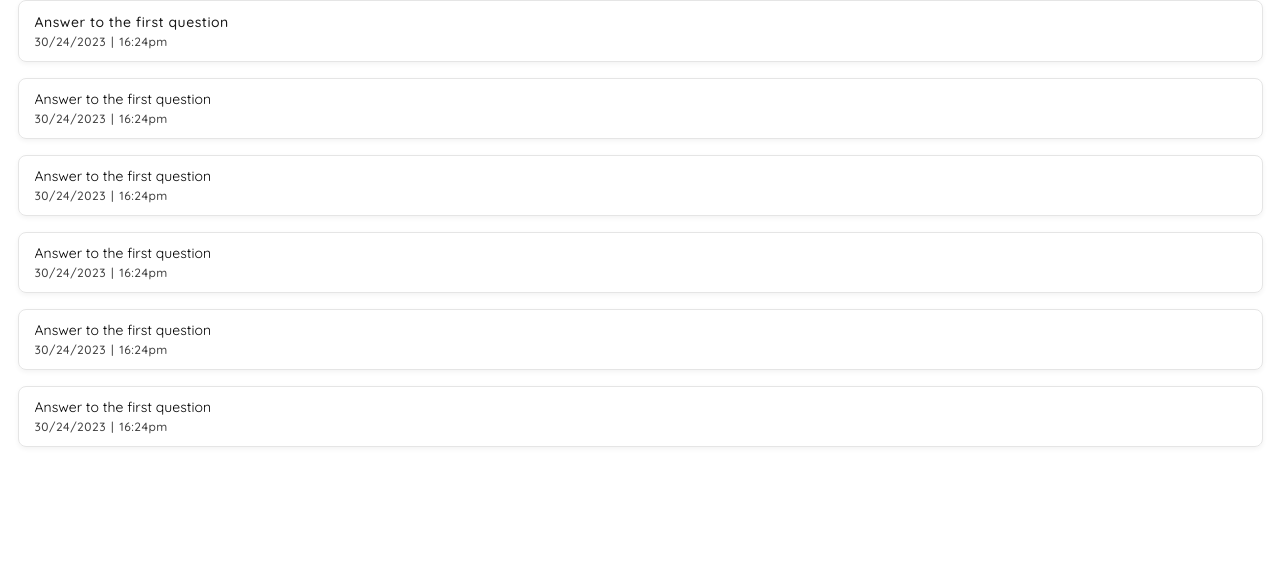
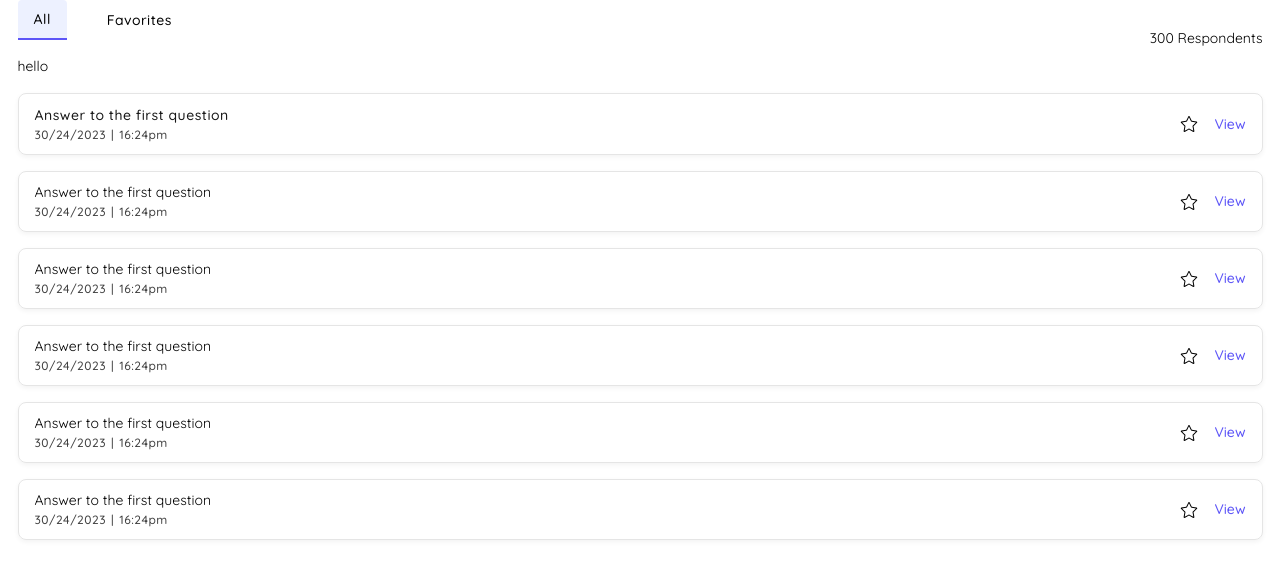
Before and after one commit to victorgbaye/proform-client, a React (Vite) app: page /form/response in a window 1280 px wide. Shown: the top 576 px of the page. Built offline with nearby package versions, Linux system fonts and the light colour scheme.

Commit message:
rating response

```diff
--- a/src/App.tsx
+++ b/src/App.tsx
@@ -4,7 +4,7 @@ import Workspace from "./pages/Workspace"
 // import Form from './pages/Form';
 import Account from './pages/Account';
 import Form from './pages/Form';
-import FormView from './pages/FormView';
+import FormResponseView from './pages/FormResponseView';
 import Responses from './pages/Responses';
 import NotFound from './pages/NotFound';
 
@@ -19,7 +19,7 @@ function App() {
       <Route path="/form" element={<Form/>} />
       <Route path="/form/response" element={<Responses/>} />
       <Route path="/account" element={<Account/>} />
-      <Route path="/form-view" element={<FormView/>} />
+      <Route path="/response-view" element={<FormResponseView/>} />
       <Route path="*" element={<NotFound/>} />
 
       </Routes>
--- a/src/assets/wrappers/FormQuestionResponses.styles.tsx
+++ b/src/assets/wrappers/FormQuestionResponses.styles.tsx
@@ -83,3 +83,14 @@ export const MultiChoiceResponse = styled.div`
     gap: 8px;
     padding-top: 4px;
 `;
+
+
+// RATING
+export const RatingResponse = styled.div`
+display: flex;
+align-items: center;
+gap: 8px;
+    input{
+        display: none;
+    }
+`;
--- a/src/assets/wrappers/ResponseCard.styles.tsx
+++ b/src/assets/wrappers/ResponseCard.styles.tsx
@@ -8,6 +8,12 @@ export const ResponseCardWrapper = styled.div`
     max-width:1245px;
     width: 100%;
     margin: 0 auto;
+    .response-header{
+        display: flex;
+        align-items: center;
+        justify-content: space-between;
+        width: 100%;
+    }
     .card{
         padding: 10px 16px;
         width: 100%;
@@ -50,7 +56,7 @@ export const ResponseCardWrapper = styled.div`
         letter-spacing: 0.5px;
     }
     .card .favourite-view{
-        display: none;
+        display: flex;
         align-items: flex-start;
         gap: 16px;
         height: var(--XL, 36px);
@@ -70,7 +76,7 @@ export const ResponseCardWrapper = styled.div`
             line-height: 21px;
         }
     }
-    .card:hover .favourite-view{
+    /* .card:hover .favourite-view{
         display: flex;
-    }
+    } */
 `;
--- a/src/components/patterns/FormQuestion.tsx
+++ b/src/components/patterns/FormQuestion.tsx
@@ -1,7 +1,7 @@
 import React, { useState } from "react";
 import { Wrapper } from "../../assets/wrappers/FormQuestion.styles";
 import CustomSelect from "./CustomSelect";
-import { Link, LongText, MultiChoice, ShortText, SingleChoice } from "./FormQuestionResponses";
+import { Link, LongText, MultiChoice, Rating, ShortText, SingleChoice } from "./FormQuestionResponses";
 import drag from '../../assets/images/drag.svg'
 import cloneW from '../../assets/images/cloneW.svg'
 import trashW from '../../assets/images/trashW.svg'
@@ -20,6 +20,8 @@ const inputComponents: Record<string, React.ReactElement> = {
   'Large text area': <LongText />,
   'Link': <Link />,
   'Single choice select': <SingleChoice />,
+  'Rating': <Rating />,
+
   // Add more question types as needed
 };
 
--- a/src/components/patterns/FormQuestionResponses.tsx
+++ b/src/components/patterns/FormQuestionResponses.tsx
@@ -1,6 +1,9 @@
 import { useState } from "react"
-import { LinkResponse, LongTextResponse, MultiChoiceResponse, ShortTextResponse } from "../../assets/wrappers/FormQuestionResponses.styles"
+import { LinkResponse, LongTextResponse, MultiChoiceResponse, RatingResponse, ShortTextResponse } from "../../assets/wrappers/FormQuestionResponses.styles"
 import { Checkbox, Radio } from "../elements/Input/Input"
+import starFill from '../../assets/images/starFill.svg'
+import starOutline from '../../assets/images/starOutline.svg'
+
 
 export const Link = () =>{
     return(
@@ -76,3 +79,35 @@ export const SingleChoice = () =>{
         </MultiChoiceResponse>
     )
 }
+
+export const Rating = () => {
+    const [rating, setRating] = useState(0);
+
+    const handleClick = (value: number) => {
+      setRating(value);
+    };
+
+    return (
+      <RatingResponse>
+        {[...Array(5)].map((_, index) => {
+          const ratingValue = index + 1;
+
+          return (
+            <label key={index}>
+              <input
+                type="radio"
+                name="rating"
+                value={ratingValue}
+                onClick={() => handleClick(ratingValue)}
+              />
+              <img src={ratingValue <= rating ? starFill : starOutline}/>
+              {/* <FaStar
+                color={ratingValue <= rating ? '#ffc107' : '#e4e5e9'}
+                size={25}
+              /> */}
+            </label>
+          );
+        })}
+      </RatingResponse>
+    );
+  };
--- a/src/components/patterns/SearchBar.tsx
+++ b/src/components/patterns/SearchBar.tsx
@@ -4,7 +4,7 @@ const SearchBar = () => {
   return (
     <SearchBarWrapper>
         <img src={search}/>
-        <input placeholder="Search by keyword"/>
+        <input placeholder="Search by keyword" type="text"/>
     </SearchBarWrapper>
   )
 }
--- a/src/components/patterns/Tabs.tsx
+++ b/src/components/patterns/Tabs.tsx
@@ -15,7 +15,7 @@ const Tabs: React.FC<TabsProps> = ({tabs}) => {
         setActiveTab(index);
       };
   return (
-    <>
+    <div style={{display:'flex', flexDirection:'column'}}>
       <TabContainer className='tab-content'>
         {tabs.map((tab, index) => (
           <TabButton
@@ -28,7 +28,7 @@ const Tabs: React.FC<TabsProps> = ({tabs}) => {
         ))}
       </TabContainer>
       <TabContent>{tabs[activeTab].content}</TabContent>
-    </>
+    </div>
   )
 }
 
--- a/src/pages/Account.tsx
+++ b/src/pages/Account.tsx
@@ -43,7 +43,7 @@ const Account = () => {
     }, [isOpen]);
 
   return (
-    <>
+    <div >
         <PageHeader>
             <p className="page-title">proform</p>
             <div className="page-header-right">
@@ -102,7 +102,7 @@ const Account = () => {
                 </div>
             </Modal>
         }
-    </>
+    </div>
   )
 }
 
--- a/src/pages/Form.tsx
+++ b/src/pages/Form.tsx
@@ -53,16 +53,16 @@ const Form = () => {
             </TabContainer>
         </div>
         <div className="page-header-right">
-        <ExtendedButton color="#404040" backgroundColor="#FAFAFA" border="#FAFAFA" style={{padding:'10px'}}>
+        <ExtendedButton color="#404040" backgroundColor="#FAFAFA" border="#FAFAFA" style={{padding:'10px'}} disabled>
             <img src={undo} alt="Preview Eye" />
           </ExtendedButton>
-            <ExtendedButton color="#404040" backgroundColor="#FAFAFA" border="#FAFAFA" style={{padding:'10px'}}>
+            <ExtendedButton color="#404040" backgroundColor="#FAFAFA" border="#FAFAFA" style={{padding:'10px'}} disabled>
                 <img src={redo} alt="Preview Eye" />
             </ExtendedButton>
         <ExtendedButton color="#404040" backgroundColor="#FAFAFA" border="#FAFAFA" style={{padding:'10px'}}>
             <img src={settings} alt="Preview Eye" />
           </ExtendedButton>
-          <Link to='/form-view'>
+          <Link to='/response-view'>
             <ExtendedButton color="#404040" backgroundColor="#FAFAFA" border="#FAFAFA" style={{padding:'10px'}}>
               <img src={eye} alt="Preview Eye" />
             </ExtendedButton>
--- a/src/pages/FormView.tsx
+++ b/src/pages/FormResponseView.tsx
@@ -5,7 +5,7 @@ import { ResponseCheckbox, ResponseRadio } from "../components/elements/Input/In
 import BackButton from "../components/patterns/BackButton";
 import { dummyFormData } from '../utils/ResponseData';
 
-const FormView = () => {
+const FormResponseView = () => {
   return (
     <>
       <PageHeader>
@@ -48,4 +48,4 @@ const FormView = () => {
   );
 };
 
-export default FormView;
+export default FormResponseView;
--- a/src/pages/Responses.tsx
+++ b/src/pages/Responses.tsx
@@ -2,11 +2,21 @@ import { ResponseCardWrapper } from "../assets/wrappers/ResponseCard.styles"
 import starOutline from '../assets/images/starOutline.svg'
 import { useState } from "react"
 import starFill from '../assets/images/starFill.svg'
+import Tabs from "../components/patterns/Tabs"
 
 const Responses = () => {
+    const responseFilter = [
+        { label: 'All', content: <p>hello</p>},
+        { label: 'Favorites', content:<p>world</p> },
+      ];
     const [isFavourite, setIsFavourite] = useState(false)
   return (
+
     <ResponseCardWrapper>
+        <div className="response-header">
+            <Tabs tabs={responseFilter}></Tabs>
+            <p>300 Respondents</p>
+        </div>
         <div className="card">
             <div>
                 <h6>Answer to the first question</h6>
--- a/src/pages/Workspace.tsx
+++ b/src/pages/Workspace.tsx
@@ -38,7 +38,7 @@ const Workspace = () => {
         };
     }, [isOpen]);
   return (
-    <>
+    <div style={{background:'#F8FAFF', height:'100vh'}}>
     <PageHeader>
         <p className="page-title">proform</p>
         <div className="page-header-right">
@@ -92,7 +92,7 @@ const Workspace = () => {
             </section>
         }
     </section>
-    </>
+    </div>
   )
 }
 
```
